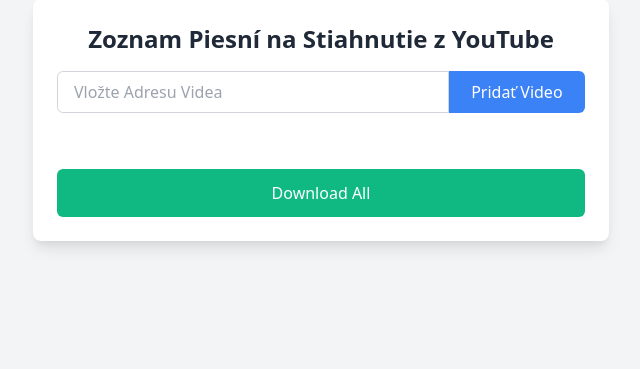
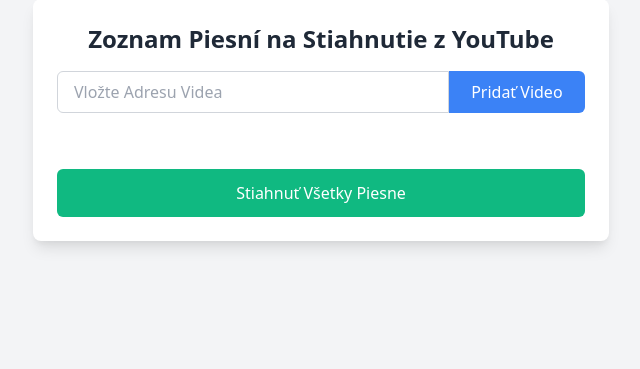
Before and after one commit to SamuelFoc/Youtube-Converter, a Flask app: page / in a window 1280 px wide. Shown: the part 280-649 px from the top of the page, without its empty margins (319-959 px from the left). Run offline with Flask 3, Linux system fonts and the light colour scheme.

Commit message:
Change the Download All to Stiahnut Vsetky Piesne

```diff
--- a/templates/index.html
+++ b/templates/index.html
@@ -139,7 +139,7 @@
           type="submit"
           class="w-full py-3 bg-green-500 text-white rounded-md hover:bg-green-600 focus:outline-none focus:ring-2 focus:ring-green-500"
         >
-          Download All
+          Stiahnuť Všetky Piesne
         </button>
       </form>
     </div>
```
